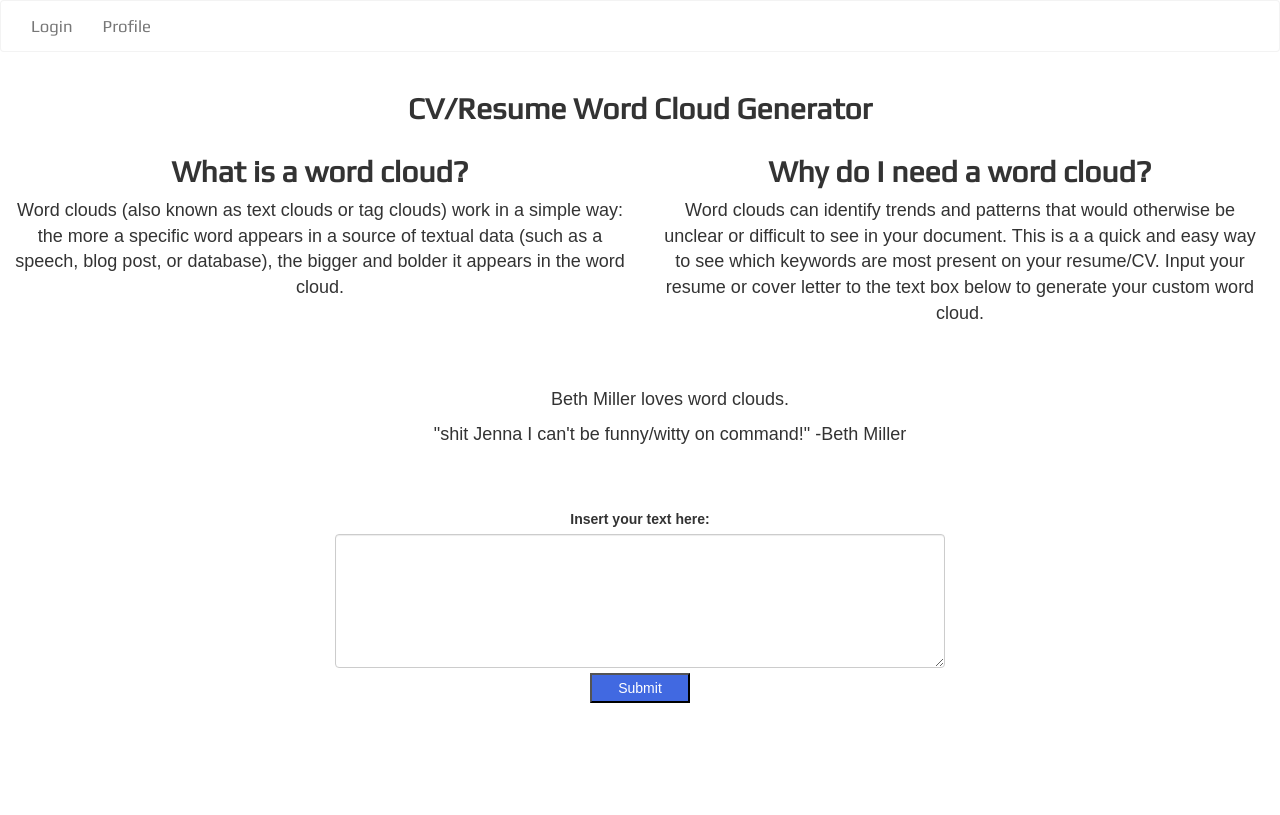
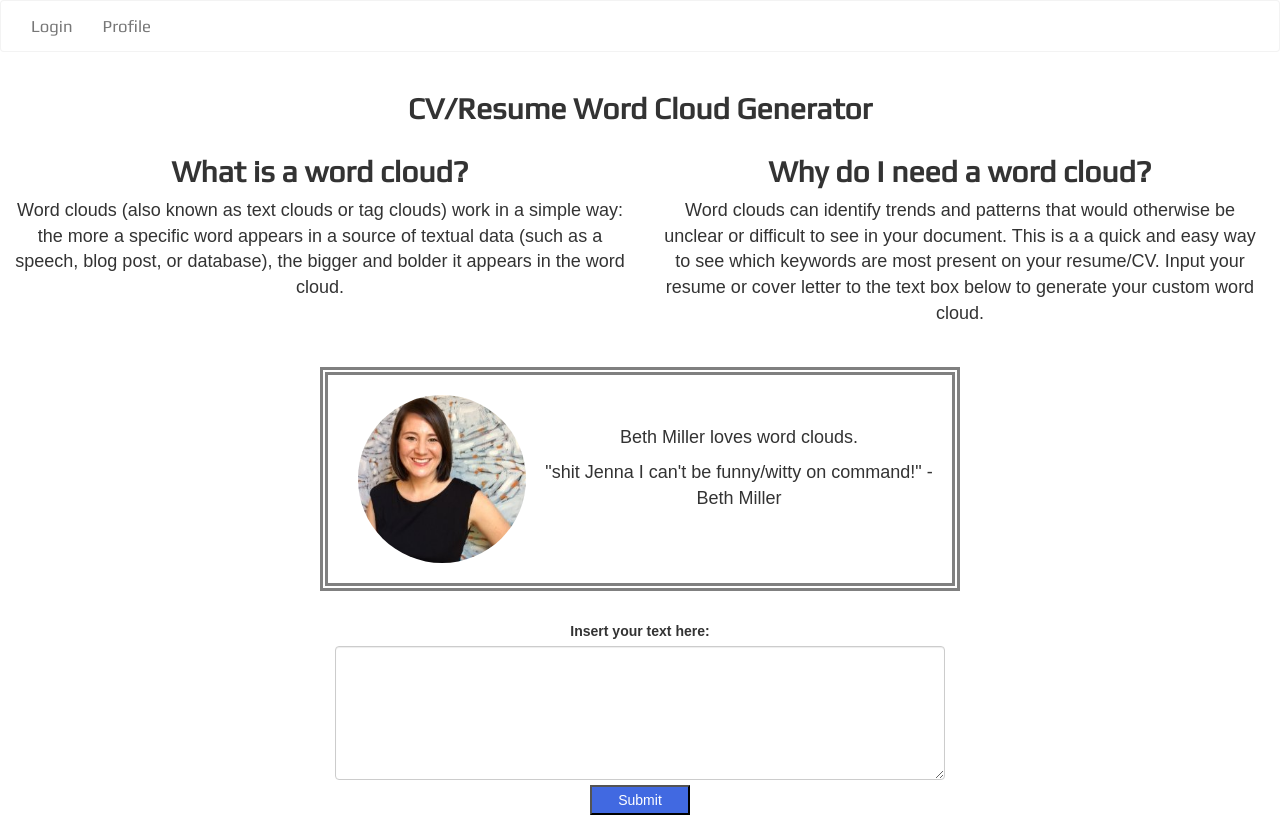
Before and after one commit to jbadan/hackathon_job_search, a React (Create React App) app in the folder client/: page /profile in a window 1280 px wide. Built offline with nearby package versions, Linux system fonts and the light colour scheme.

Commit message:
added beth pic

```diff
--- a/client/src/App.css
+++ b/client/src/App.css
@@ -5,9 +5,12 @@ canvas {
   height: 300px;
 }
 .beth{
-  padding: 20px;
-  margin: 30px;
+  padding-top: 20px;
+  padding-bottom: 20px;
+  margin-top: 30px;
+  margin-bottom: 30px;
   font-size: 1.5em;
+  border: 8px double grey;
 }
 .headers {
   font-family:'Play', sans-serif;
--- a/client/src/TextInput.js
+++ b/client/src/TextInput.js
@@ -60,6 +60,8 @@ class TextInput extends Component {
         <div className="row">
           <div className="col-md-3"></div>
           <div className="col-md-6 beth">
+            <img className="col-sm-4 img-responsive img-circle" alt=" " src="img/beth.jpg"/>
+            <br/>
             <p> Beth Miller loves word clouds. </p>
             <p>"shit Jenna I can't be funny/witty on command!" -Beth Miller</p>
           </div>
--- a/client/src/WordCloud.js
+++ b/client/src/WordCloud.js
@@ -15,7 +15,7 @@ class WordCloudDisplay extends Component {
   componentDidMount() {
     WordCloud(this.refs["my-canvas"], {
       list: this.props.listFromParent,
-      minSize: 10,
+      minSize: 2,
       weightFactor: 4,
       fontFamily: "Play",
       color: "random-light",
```
Also changed, not shown: client/public/img/beth.jpg (added).
